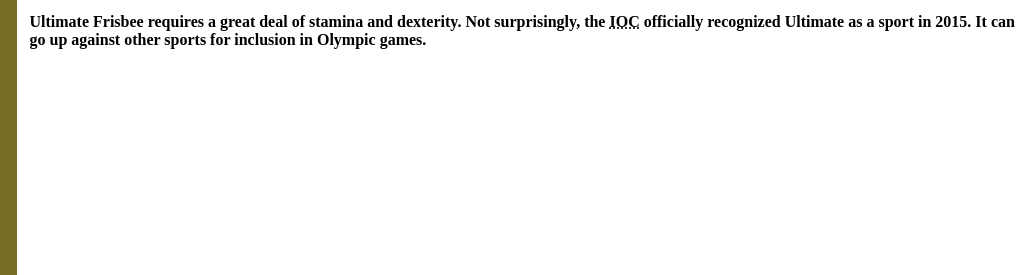
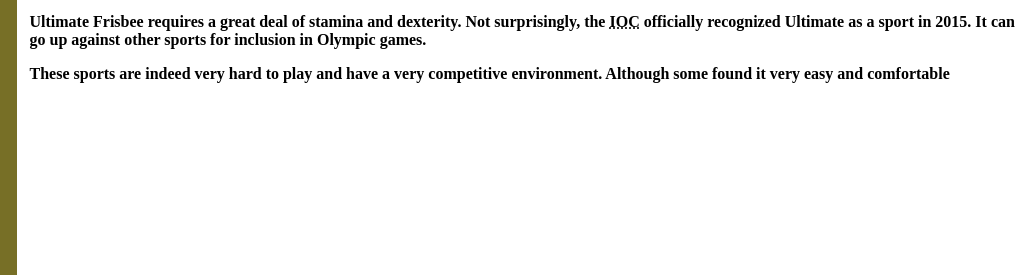
Before and after one commit to ShaurabhTiwari/Ultimate_Frisbee, a plain HTML site: page index.html in a window 1280 px wide. Shown: the part 387-662 px from the top of the page, 248-1280 px from the left. Drawn offline with Linux system fonts and the light colour scheme.

Commit message:
Update index.html

```diff
--- a/index.html
+++ b/index.html
@@ -30,6 +30,7 @@
 			<p>What I find much more entertaining is the large number of people who continue to play when the weather gets windy and the night sky darkens around oh....4:15pm.  The sight of frisbees boomeranging in the wind is topped only by the knowledge that even when you can't seem, those same plastic discs of death are probably hurtling through the dark night sky at 8 or 9 o'clock in the evening.
 			</p>
 			<p>Ultimate Frisbee requires a great deal of stamina and dexterity.  Not surprisingly, the <abbr title = "International Olympic Committee">IOC</abbr> officially recognized Ultimate as a sport in 2015.   It can go up against other sports for inclusion in  Olympic games.</p>
+			<p>These sports are indeed very hard to play and have a very competitive environment. Although some found it very easy and comfortable</p>
 	</section>
 </main>
 </body>
```
